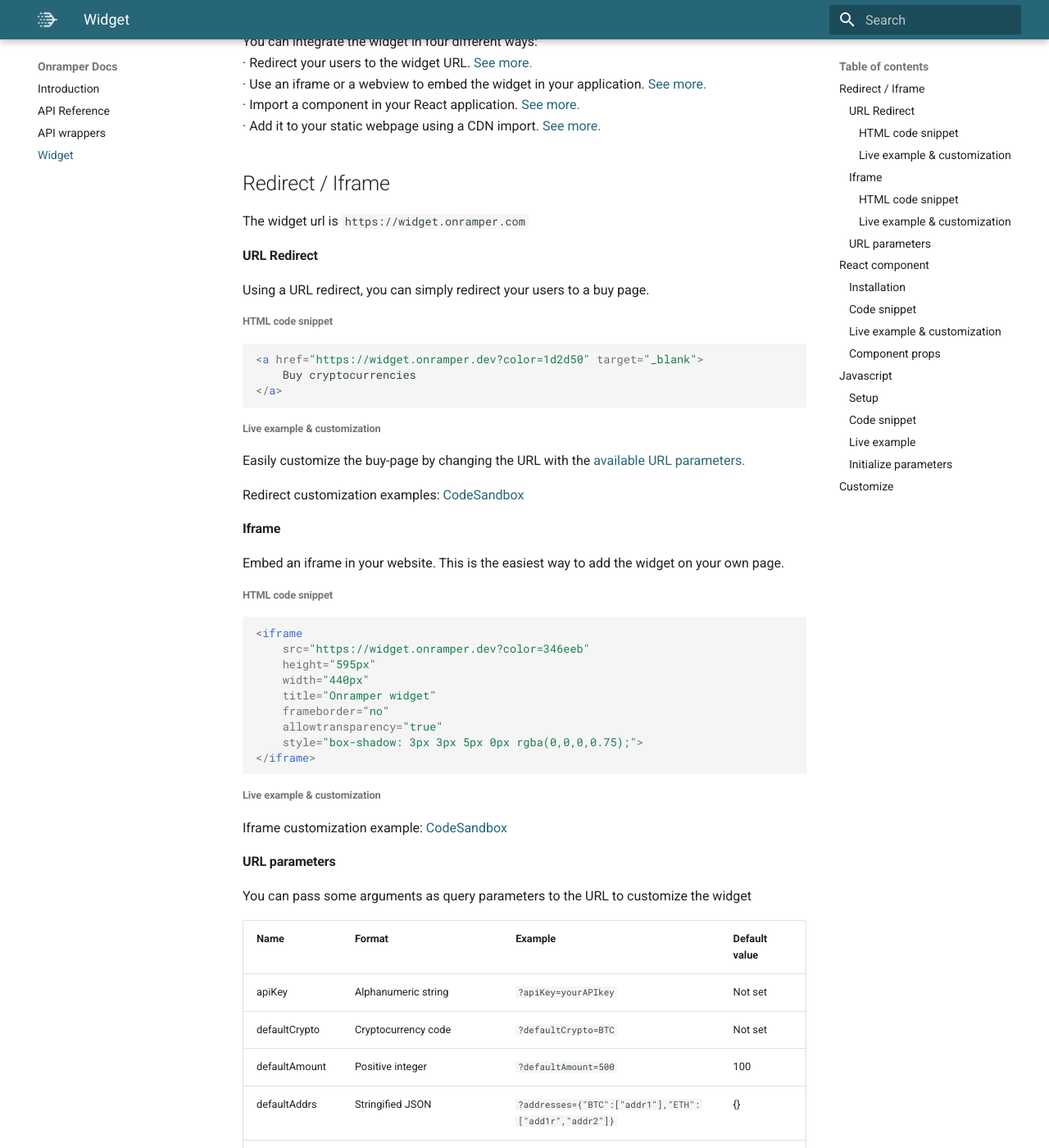
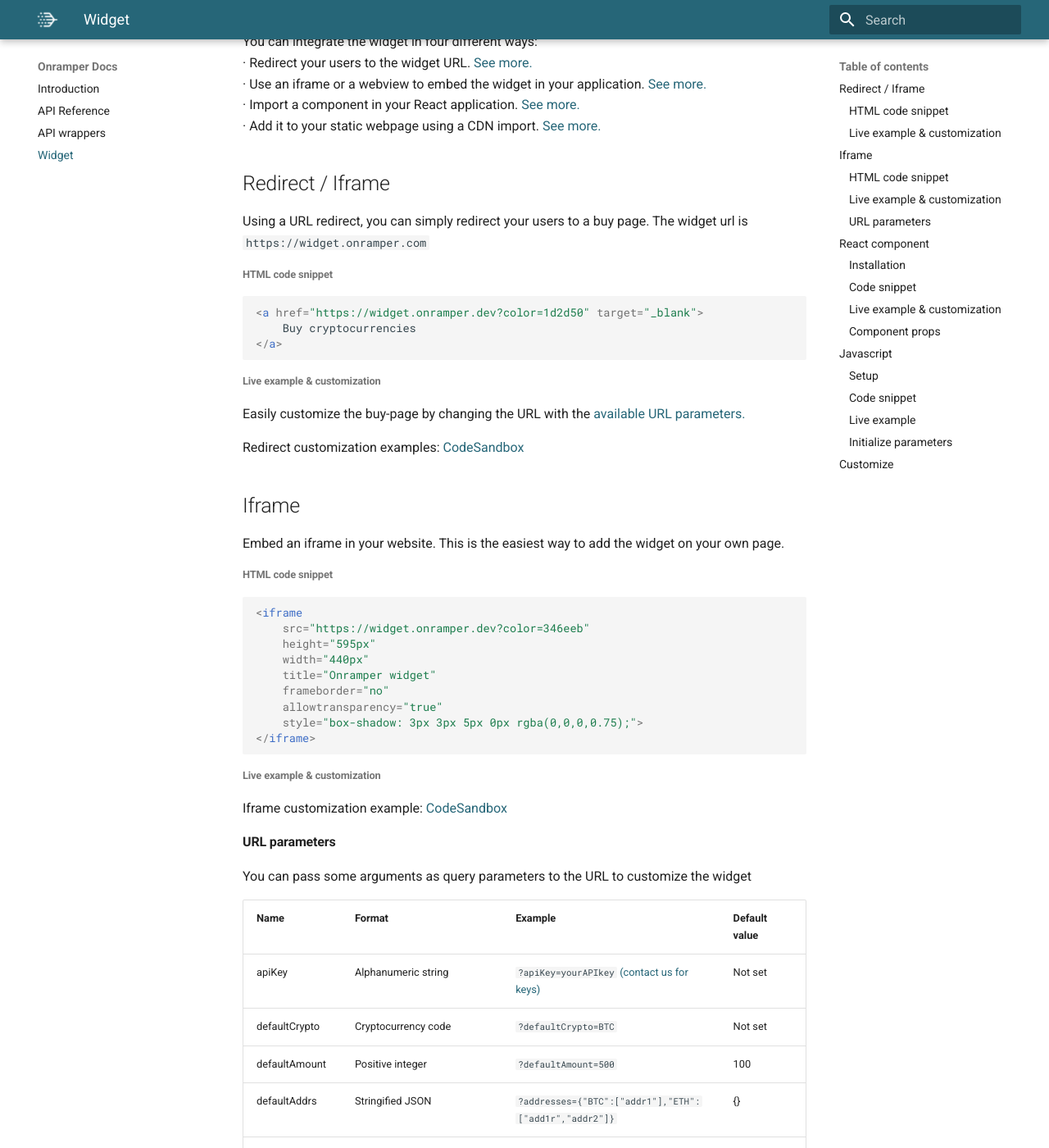
Before and after one commit to onramper/docs, an MkDocs documentation site: the page built from docs/widget.md, in a window 1280 px wide and 1400 px high, scrolled down 234 px. Shown: the whole window at 82% size. Built offline with MkDocs 1.6.1 and Material for MkDocs 9.7.7, drawn with Linux system fonts in a browser that asks for light colours; some of the changed text lies outside the part shown.

Commit message:
Update widget.md

````diff
--- a/docs/widget.md
+++ b/docs/widget.md
@@ -10,10 +10,8 @@ You can integrate the widget in four different ways:
 
 ## Redirect / Iframe
 
-The widget url is `https://widget.onramper.com`
 
-#### URL Redirect
-Using a URL redirect, you can simply redirect your users to a buy page.
+Using a URL redirect, you can simply redirect your users to a buy page. The widget url is `https://widget.onramper.com`
 
 ###### HTML code snippet
 ```html
@@ -27,7 +25,7 @@ Easily customize the buy-page by changing the URL with the [available URL parame
 
 Redirect customization examples: <a href="https://codesandbox.io/s/onramper-widget-url-redirect-m8tdo" target='_blank' >CodeSandbox</a>
 
-#### Iframe
+## Iframe
 Embed an iframe in your website. This is the easiest way to add the widget on your own page.
 
 ###### HTML code snippet
@@ -50,7 +48,7 @@ You can pass some arguments as query parameters to the URL to customize the widg
 
 | Name           | Format                               | Example                                                | Default value |
 | -------------- | ------------------------------------ | ------------------------------------------------------ | ------------- |
-| apiKey         | Alphanumeric string                  | `?apiKey=yourAPIkey`                                   | Not set       |
+| apiKey         | Alphanumeric string                  | `?apiKey=yourAPIkey` <a href="mailto:apikeys@onramper.com" target='_blank' >(contact us for keys)</a>             | Not set       |
 | defaultCrypto  | Cryptocurrency code                  | `?defaultCrypto=BTC`                                   | Not set       |
 | defaultAmount  | Positive integer                     | `?defaultAmount=500`                                   | 100           |
 | defaultAddrs   | Stringified JSON                     | `?addresses={"BTC":["addr1"],"ETH":["add1r","addr2"]}` | {}            |
@@ -103,6 +101,7 @@ While importing the widget as a React component, you can customize it using the
 #### Component props
 | Name           | Type      | Example                              | Default value |
 | -------------- | --------- | ------------------------------------ | ------------- |
+| apiKey         | String?   | `"yourAPIkey"` <a href="mailto:apikeys@onramper.com" target='_blank' >(contact us for keys)</a>                       | undefined     |
 | defaultCrypto  | String?   | `"ETH"`                              | undefined     |
 | defaultAmount  | Number?   | `500`                                | 100           |
 | defaultAddrs   | Object?   | `{"BTC":["ADDR1"], "ETH":["ADDR2"]}` | {}            |
@@ -176,6 +175,7 @@ Onramper.initialize("#onramper-widget")
 #### Initialize parameters
 | Name           | Type      | Example                                                                         | Default value |
 | -------------- | --------- | ------------------------------------------------------------------------------- | ------------- |
+| apiKey         | String?   | `Onramper.initialize("#id", {apiKey:"YourAPIkey"})` <a href="mailto:apikeys@onramper.com" target='_blank' >(contact us for keys)</a>                             | undefined     |
 | defaultCrypto  | String?   | `Onramper.initialize("#id", {defaultCrypto:"ETH"})`                             | undefined     |
 | defaultAmount  | Number?   | `Onramper.initialize("#id", {defaultAmount:500"})`                              | 100           |
 | defaultAddrs   | Object?   | `Onramper.initialize("#id", {defaultAddrs:{"BTC":["ADDR1"], "ETH":["ADDR2"]}})` | {}            |
````
